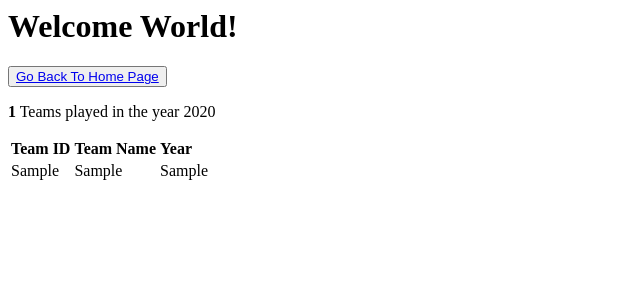
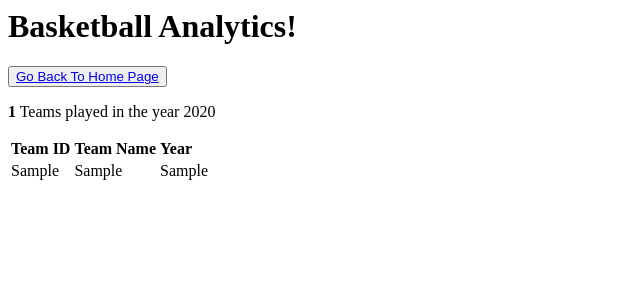
Before and after one commit to CalderLund/BBall-Analytics, a Django app: template src/templates/teamsInYear.html in a window 1280 px wide. Shown: the top 300 px of the page, without its empty margins (0-640 px from the left). Run offline with Django 3.2, Linux system fonts and the light colour scheme; the template is opened without the code that fills it: most values are stand-ins (such as "Sample title", 1, 10 or a date in 2020).

Commit message:
Some updates on html files

```diff
--- a/src/templates/home.html
+++ b/src/templates/home.html
@@ -1,7 +1,7 @@
 {% comment %} {% extends 'base.html' %} {% endcomment %}
 
 
-<h1>Basketball !</h1>
+<h1>Basketball Analytics!</h1>
 
 <form action='.' method='POST'>{% csrf_token %}
     <input list="year" name="year" placeholder="2011" required>
--- a/src/templates/teamsInYear.html
+++ b/src/templates/teamsInYear.html
@@ -1,4 +1,4 @@
-<h1>Welcome World!</h1>
+<h1>Basketball Analytics!</h1>
 
 <button><a href="/">Go Back To Home Page</a></button>
 
```
